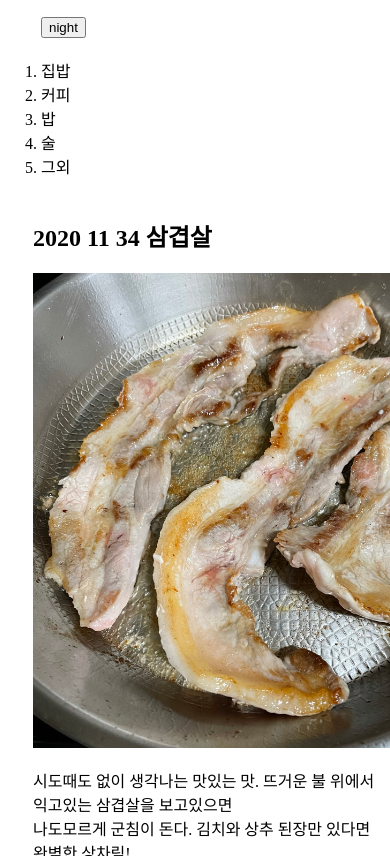
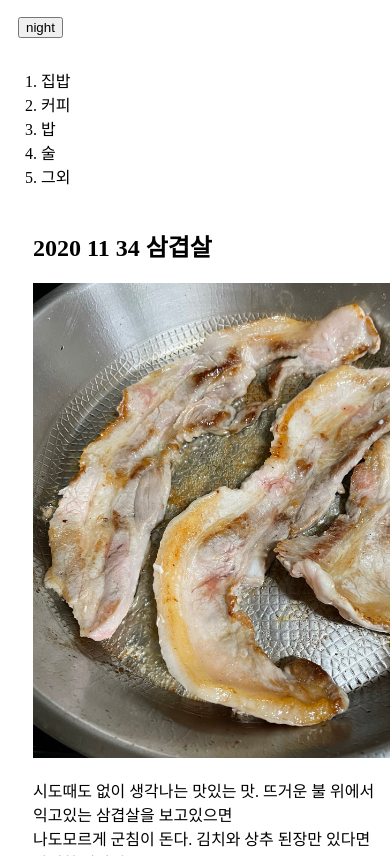
Before and after one commit to howareyoo/page2, a plain HTML site: page page2.html in a window 390 px wide. Shown: the part 106-962 px from the top of the page. Drawn offline with nearby package versions, Linux system fonts and the light colour scheme.

Commit message:
Add files via upload

```diff
--- a/style.css
+++ b/style.css
@@ -33,8 +33,11 @@
   }
 
   #bt {
-    padding-left:33px;
-    padding-top:10px;
+    border-bottom:1px solid gray;
+    border-right:1px solid gray;
+    width:133px;
+    margin:0;
+    padding:10px;
   }
 
   @media(max-width: 800px) {
@@ -47,5 +50,9 @@
   h1 {
     border-bottom: none;
     }
+  #bt {
+    border-bottom: none;
+    border-right: none;
+  }
 
 </style>
```
